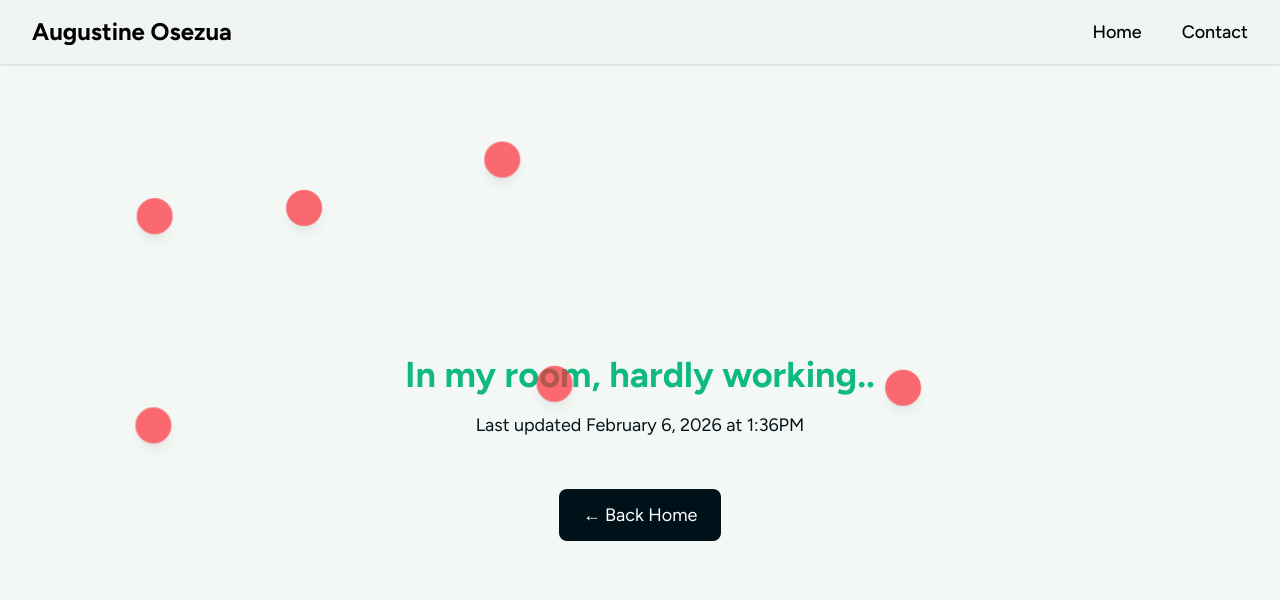
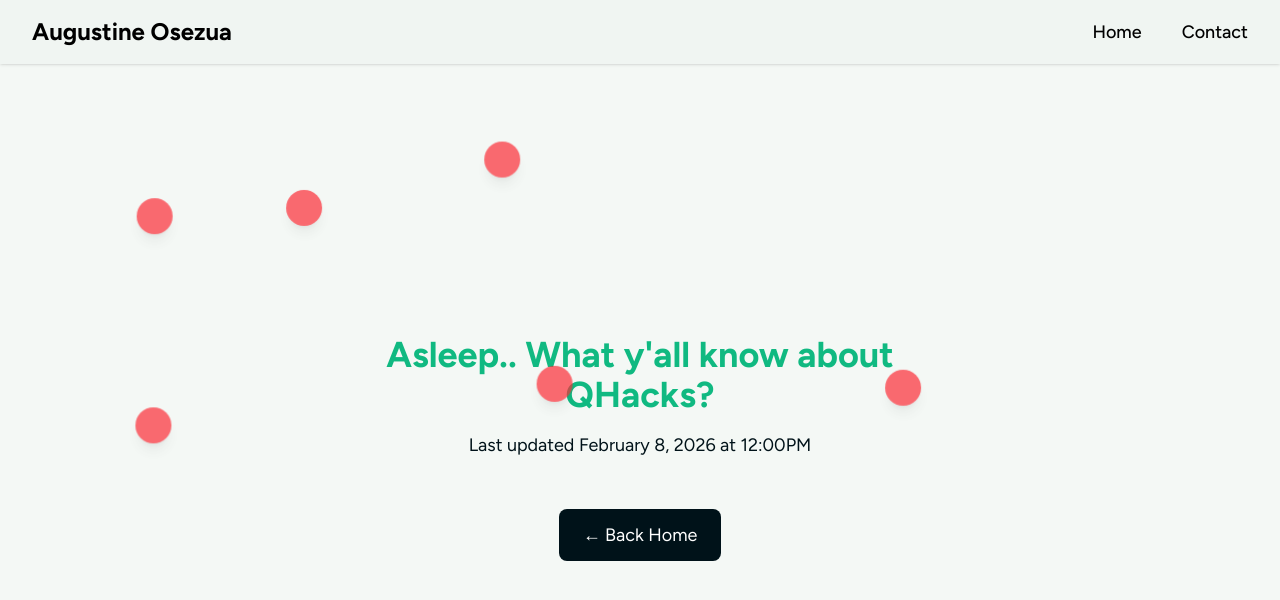
Before and after one commit to augustineosezua/aosezua, a React (Vite) app: page /where in a window 1280 px wide. Shown: the top 600 px of the page. Built offline with nearby package versions, Linux system fonts and the light colour scheme.

Commit message:
updated for the fututrE

```diff
--- a/src/Where.jsx
+++ b/src/Where.jsx
@@ -4,8 +4,8 @@
 function Where() {
   // TODO: Replace with data from database
   const message = {
-    title: "In my room, hardly working..",
-    date: "February 6, 2026 at 1:36PM"
+    title: "Asleep.. What y'all know about QHacks?",
+    date: "February 8, 2026 at 12:00PM"
   };
 
   const toTop = () => {
```
